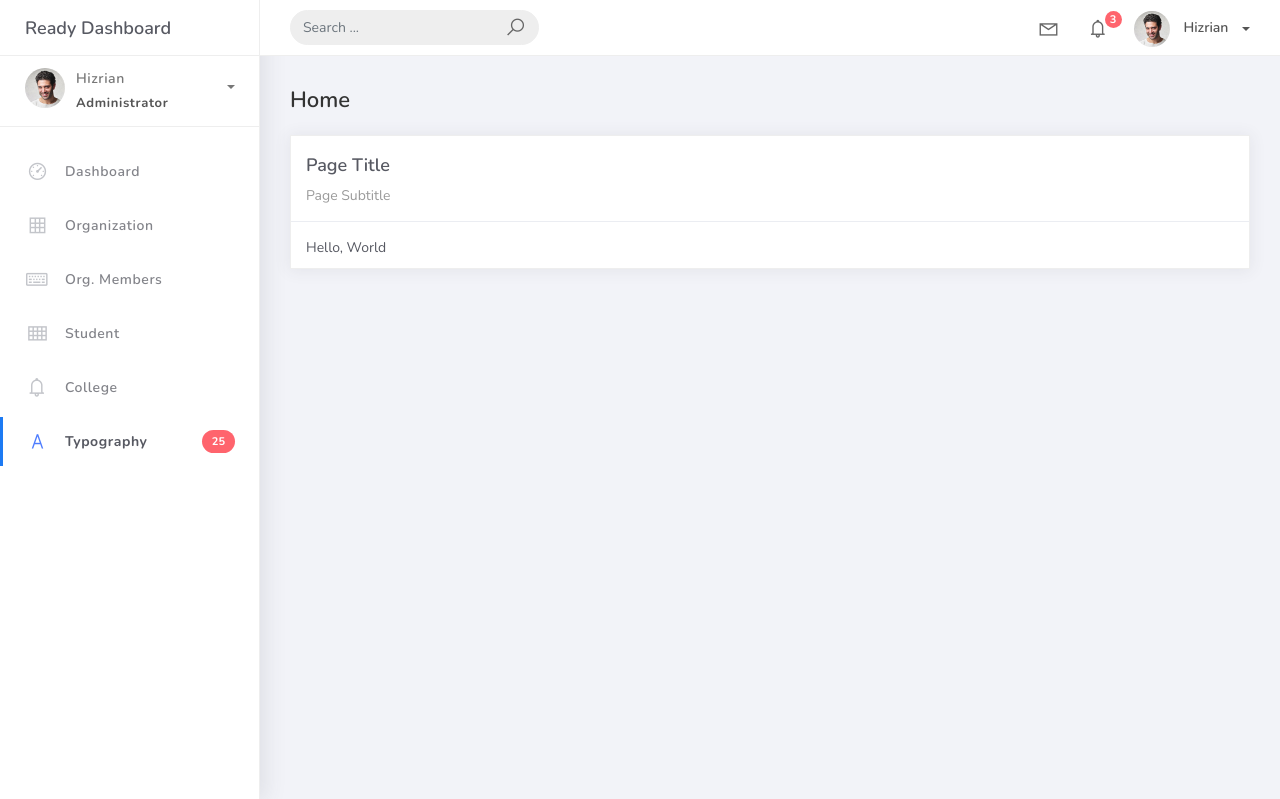
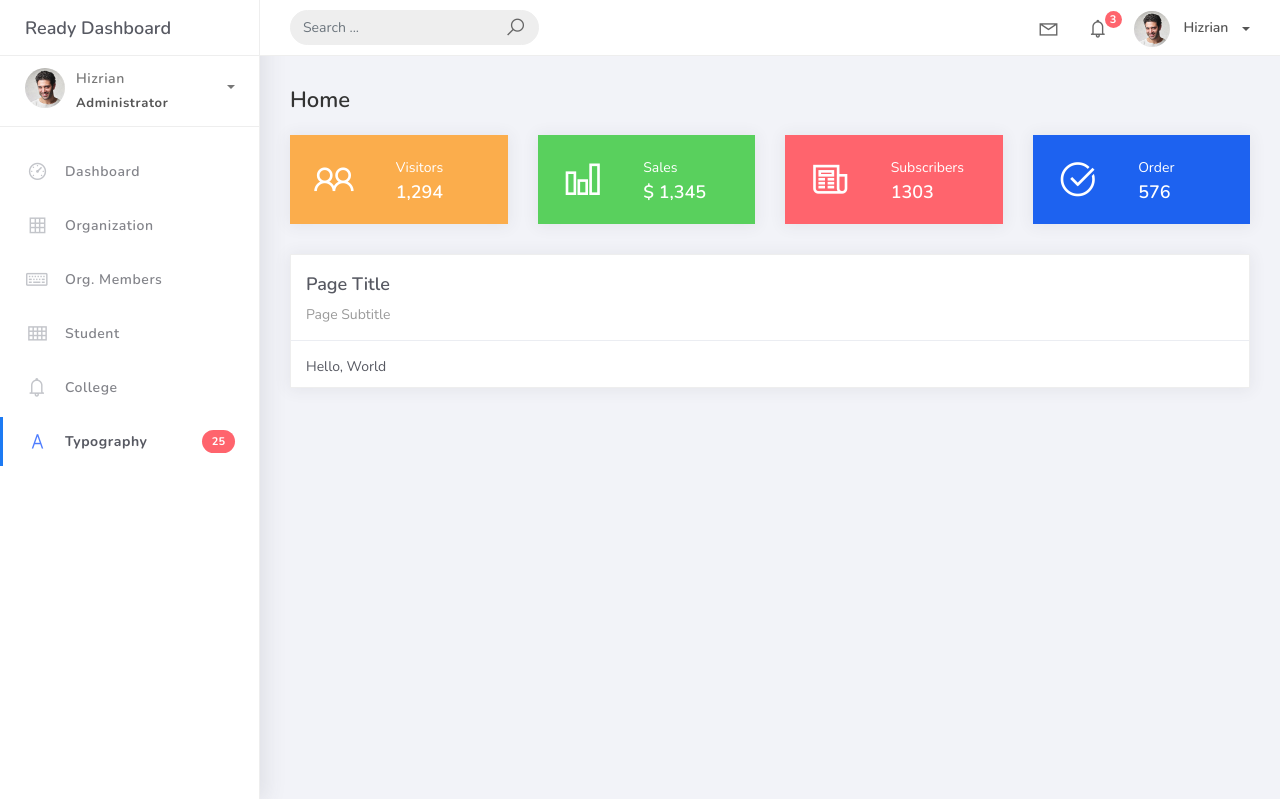
Before and after one commit to Deversor/PSUSphere, a Django app: page / in a window 1280 px wide. Shown: the top 799 px of the page. Run offline with Django 5.2, Linux system fonts and the light colour scheme; some libraries are stand-ins or nearby versions.

Commit message:
Search Feature & Dashboard(part 1)

```diff
--- a/projectsite/studentorg/views.py
+++ b/projectsite/studentorg/views.py
@@ -4,6 +4,7 @@
 from studentorg.forms import OrganizationForm
 from django.urls import reverse_lazy
 from studentorg.models import Organization
+from django.db.models import Q
 class HomePageView(ListView):
     model = Organization
     context_object_name = 'home'
@@ -14,6 +15,17 @@
     context_object_name = 'organization'
     template_name = 'org_list.html'
     paginate_by = 5
+
+    def get_queryset(self):
+        qs = super().get_queryset()
+        query = self.request.GET.get('q')
+
+        if query:
+            qs = qs.filter(
+                Q(name__icontains=query) |
+                Q(description__icontains=query)
+                )
+        return qs
 
 class OrganizationCreateView(CreateView):
     model = Organization
--- a/projectsite/templates/home.html
+++ b/projectsite/templates/home.html
@@ -2,6 +2,84 @@
 <div class="content">
     <div class="container-fluid">
         <h4 class="page-title">Home</h4>
+        <div class="row">
+            <div class="col-md-3">
+                <div class="card card-stats card-warning">
+                    <div class="card-body">
+                        <div class="row">
+                            <div class="col-5">
+                                <div class="icon-big text-center">
+                                    <i class="la la-users"></i>
+                                </div>
+                            </div>
+                            <div class="col-7 d-flex align-items-center">
+                                <div class="numbers">
+                                    <p class="card-category">Visitors</p>
+                                    <h4 class="card-title">1,294</h4>
+                                </div>
+                            </div>
+                        </div>
+                    </div>
+                </div>
+            </div>
+            <div class="col-md-3">
+                <div class="card card-stats card-success">
+                    <div class="card-body">
+                        <div class="row">
+                            <div class="col-5">
+                                <div class="icon-big text-center">
+                                    <i class="la la-bar-chart"></i>
+                                </div>
+                            </div>
+                            <div class="col-7 d-flex align-items-center">
+                                <div class="numbers">
+                                    <p class="card-category">Sales</p>
+                                    <h4 class="card-title">$ 1,345</h4>
+                                </div>
+                            </div>
+                        </div>
+                    </div>
+                </div>
+            </div>
+            <div class="col-md-3">
+                <div class="card card-stats card-danger">
+                    <div class="card-body">
+                        <div class="row">
+                            <div class="col-5">
+                                <div class="icon-big text-center">
+                                    <i class="la la-newspaper-o"></i>
+                                </div>
+                            </div>
+                            <div class="col-7 d-flex align-items-center">
+                                <div class="numbers">
+                                    <p class="card-category">Subscribers</p>
+                                    <h4 class="card-title">1303</h4>
+                                </div>
+                            </div>
+                        </div>
+                    </div>
+                </div>
+            </div>
+            <div class="col-md-3">
+                <div class="card card-stats card-primary">
+                    <div class="card-body">
+                        <div class="row">
+                            <div class="col-5">
+                                <div class="icon-big text-center">
+                                    <i class="la la-check-circle"></i>
+                                </div>
+                            </div>
+                            <div class="col-7 d-flex align-items-center">
+                                <div class="numbers">
+                                    <p class="card-category">Order</p>
+                                    <h4 class="card-title">576</h4>
+                                </div>
+                            </div>
+                        </div>
+                    </div>
+                </div>
+            </div>
+        </div>
         <div class="row">
             <div class="col-md-12">
                 <div class="card">
--- a/projectsite/templates/org_list.html
+++ b/projectsite/templates/org_list.html
@@ -12,9 +12,9 @@
                     <br />
                             <div class="col-md-12 row">
                                 <div class="col-md-6">
-                                    <form class="navbar-left navbar-form nav-search mr-md-3" action="">
+                                    <form class="navbar-left navbar-form nav-search mr-md-3" action="{% url 'organization-list' %}">
                                         <div class="input-group">
-                                            <input type="text" placeholder="Search ..." class="form-control" />
+                                            <input type="text" placeholder="Search ..." class="form-control" name="q" />
                                             <div class="input-group-append">
                                                 <span class="input-group-text">
                                                     <i class="la la-search search-icon"></i>
```
